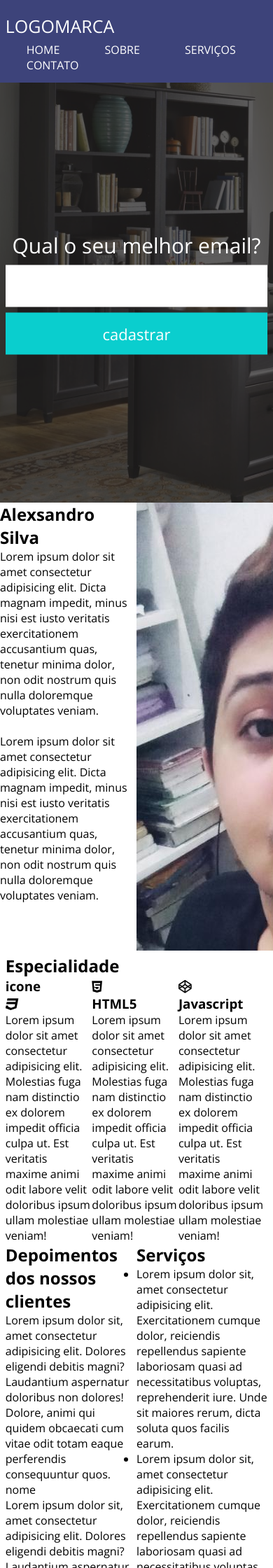
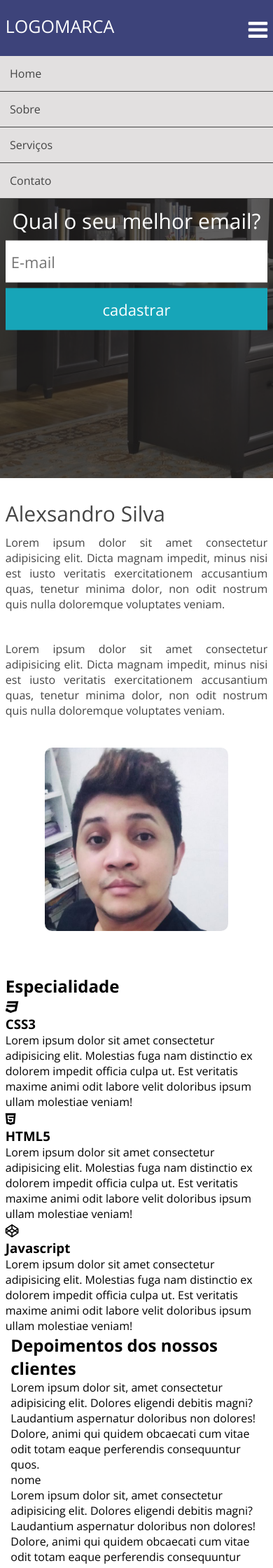
Before and after one commit to aldusosi/site_dinamico, a PHP site: page / in a window 390 px wide; the page is wider, and only the part inside the window is pictured. Shown: the top 2240 px of that part at 70% size. Run offline with PHP 8.4, Linux system fonts and the light colour scheme.

Commit message:
estilizando secao descricao-autor e nav mobile

```diff
--- a/estilos/style.css
+++ b/estilos/style.css
@@ -21,6 +21,7 @@
 
 .w50
 {
+    padding:0 2%;
     width:50%;
 }
 
@@ -56,6 +57,11 @@ header
 }
 
 .mobile
+{
+    display:none;
+}
+
+nav.botao-menu-mobile
 {
     display:none;
 }
@@ -136,10 +142,104 @@ nav.desktop li a
     width:100%;
     height:60px;
     font-size:22px;
-    background-color: rgb(10, 206, 206);
+    background-color: rgb(23, 165, 184);
     color:#ffffff;
     padding:8px;
     margin-top:8px;
     cursor:pointer;
     border:none;
 }
+
+section.descricao-autor
+{
+    padding:30px 0;
+}
+
+section.descricao-autor h2
+{
+    color:#444;
+    font-size:30px;
+    font-weight:400;
+}
+
+section.descricao-autor p
+{
+    color:#444;
+    margin:10px 0;
+    text-align: justify;
+}
+
+section.descricao-autor img
+{
+    width:70%;
+    border-radius:4%;
+}
+
+@media (max-width:750px)
+{
+    section.descricao-autor img
+    {
+        display:block;
+        float:none !important;
+        max-width:350px;
+        margin:32px auto;
+    }
+    .w50
+    {
+        width:100%;
+    }
+
+    nav.desktop
+    {
+        display:none;
+    }
+
+    .botao-menu-mobile
+    {
+        color:white;
+        font-size:32px;
+        cursor:pointer;
+    }
+
+    nav.mobile
+    {
+        display:block;
+    }
+
+    nav.mobile ul
+    {
+        width:100%;
+        position:absolute;
+        display:block;
+        left:0;
+        top:80px;
+        z-index:3;
+        list-style-type: none;
+    }
+
+    nav.mobile ul li
+    {
+        padding:14px;
+        width:100%;
+        background-color: rgb(226, 224, 224);
+        border-bottom: 1px solid #444;
+    }
+
+    nav.mobile ul li a
+    {
+        display: block;
+        color:#444444;
+        text-decoration:none;
+        cursor:pointer;
+    }
+
+
+}
+
+@media (max-width:700px)
+{
+    .w33
+    {
+        width:100%;
+    }
+}
--- a/index.php
+++ b/index.php
@@ -21,6 +21,9 @@
                 </ul>
             </nav>
             <nav class="mobile right">
+                <div class="botao-menu-mobile">
+                    <i class="fa fa-bars" arial-hiden="true"></i>
+                </div>
                 <ul>
                     <li><a href="">Home</a></li>
                     <li><a href="">Sobre</a></li>
@@ -37,14 +40,14 @@
         <div class="center form">
             <h2>Qual o seu melhor email?</h2>
             <form  action="">
-                <input type="email" name="email" required>
+                <input type="email" name="email" placeholder="E-mail" required>
                 <input type="submit" name="ação" value="cadastrar">
             </form>
         </div>
 
     </section><!--banner-principal-->
 
-    <section class="descricao-autor">
+    <section class="center descricao-autor">
         <div class="w50 left">
             <h2>Alexsandro Silva</h2>
 
@@ -56,7 +59,7 @@
         </div>
 
         <div class="w50 left">
-            <img src="./images/Alex.jpg" alt="">
+            <img class="right"  src="./images/Alex.jpg" alt="">
         </div>
         <div class="clear"></div>
     </section><!--descricao-autor-->
@@ -66,8 +69,8 @@
         <div class="center">
             <h2 calss="title">Especialidade</h2>
             <div class="box-especialidades w33 left">
-                <h3>icone</h3>
                 <h3><i class="fa fa-css3" aria-hidden="true"></i></h3>
+                <h3>CSS3</h3>
                 <p>Lorem ipsum dolor sit amet consectetur adipisicing elit. Molestias fuga nam distinctio ex dolorem impedit officia culpa ut. Est veritatis maxime animi odit labore velit doloribus ipsum ullam molestiae veniam!</p>
             </div>
             <div class="box-especialidades w33 left">
```
